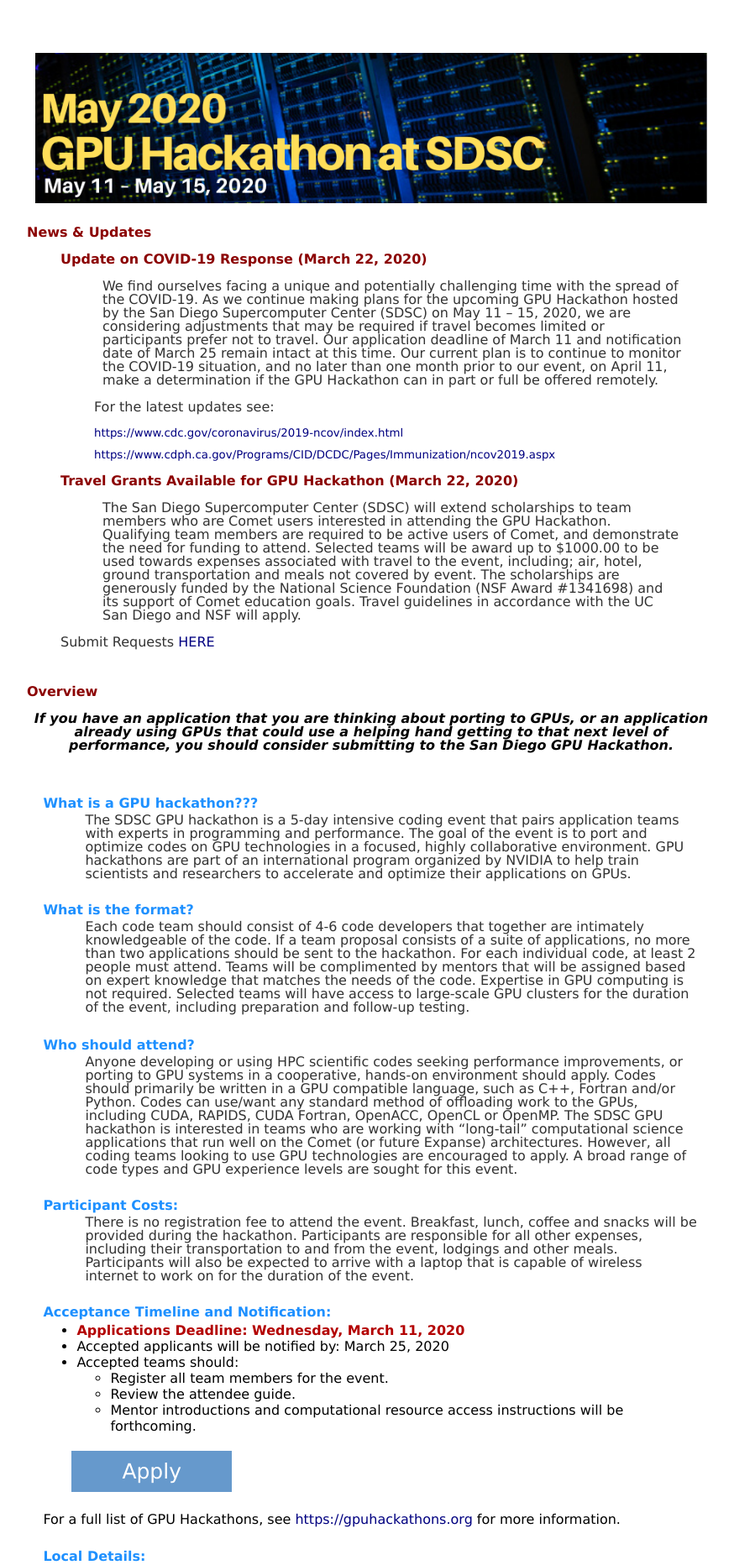
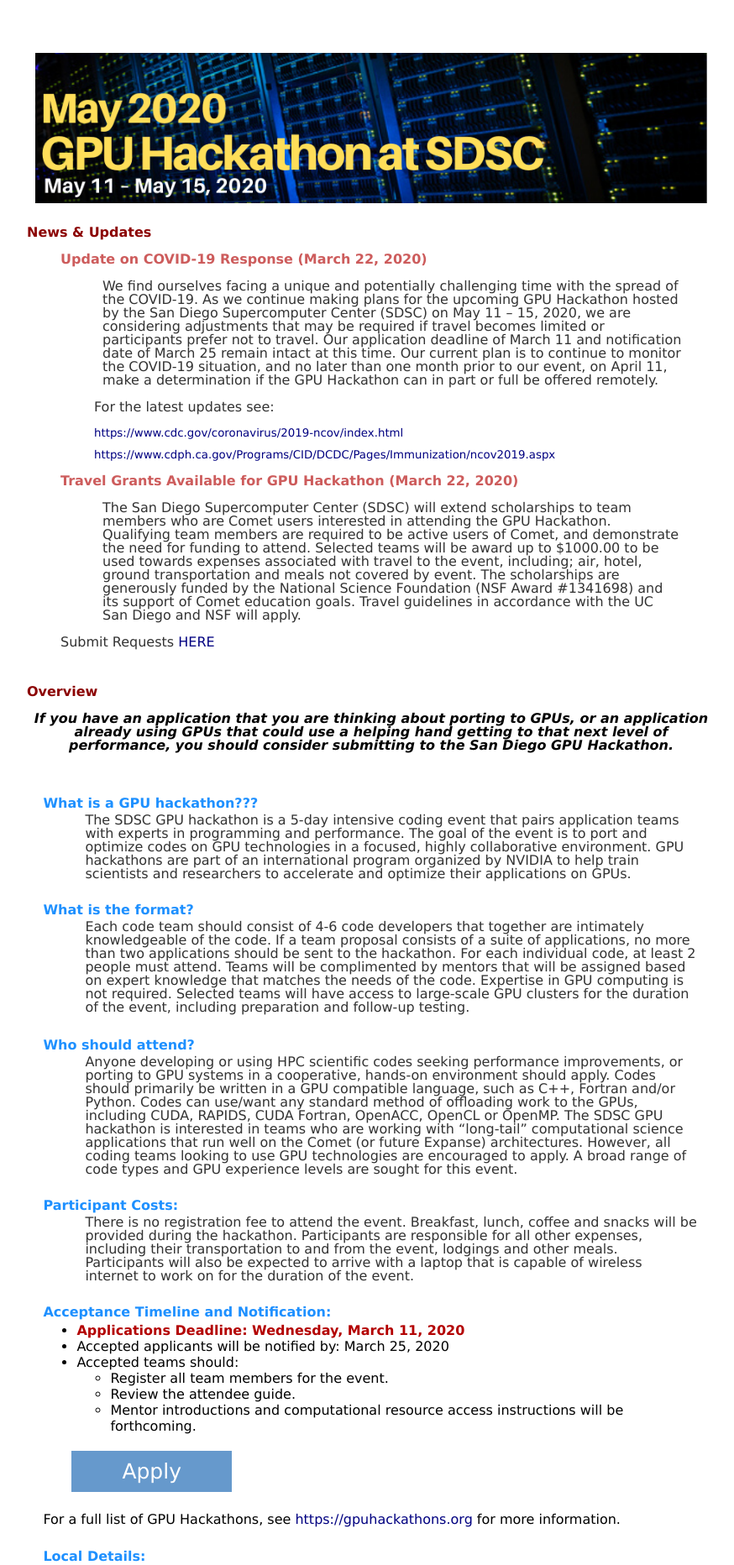
Before and after one commit to sdsc-hpc-training/sdsc-hpc-training.github.io, a Jekyll site: the page built from gpuhackathon/index.html, in a window 1280 px wide. Shown: the top 1864 px of the page at 84% size, without its empty margins (198-1072 px from the left). Built offline with Jekyll 4.4.1, drawn with Linux system fonts in a browser that asks for light colours.

Commit message:
Update index.html

```diff
--- a/gpuhackathon/index.html
+++ b/gpuhackathon/index.html
@@ -11,7 +11,7 @@
 <tr><td align='left' valign='top'>
 <p class="news">News & Updates</p>
 <blockquote>
-<p class="news">Update on COVID-19 Response (March 22, 2020)</p>
+<p class="newsitem">Update on COVID-19 Response (March 22, 2020)</p>
 <p id="paral">We find ourselves facing a unique and potentially challenging time with the spread of the COVID-19.
 As we continue making plans for the upcoming GPU Hackathon hosted by the San Diego Supercomputer Center
 (SDSC) on May 11 – 15, 2020, we are considering adjustments that may be required if travel becomes
@@ -25,7 +25,7 @@
 </p>
 </blockquote>
 <blockquote>
-<p class="news">Travel Grants Available for GPU Hackathon (March 22, 2020)</p>
+<p class="newsitem">Travel Grants Available for GPU Hackathon (March 22, 2020)</p>
 <p id="paral">The San Diego Supercomputer Center (SDSC) will extend scholarships to team members
 who are Comet users interested in attending the GPU Hackathon.  Qualifying team members
 are required to be active users of Comet, and demonstrate the need for funding to attend.
```
